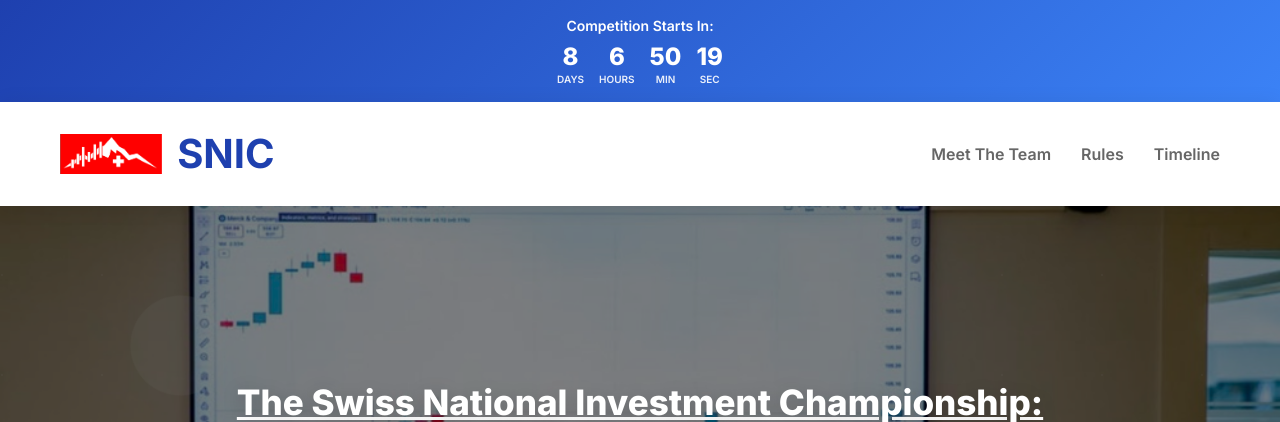
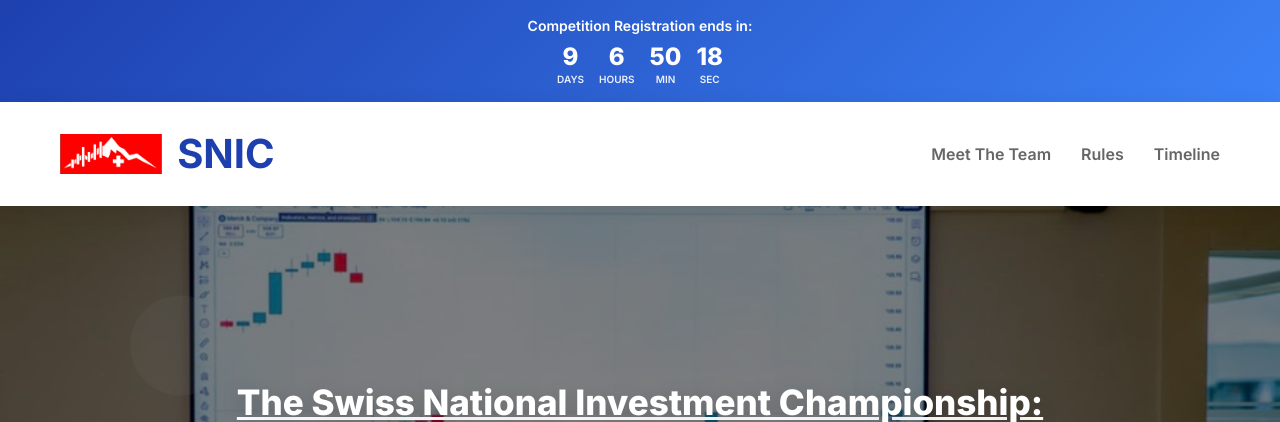
Before and after one commit to craftybytes/investment-championship, a Flask app: page / in a window 1280 px wide. Shown: the top 422 px of the page. Run offline with Flask 3, Linux system fonts and the light colour scheme.

Commit message:
comp start updated

```diff
--- a/templates/index.html
+++ b/templates/index.html
@@ -197,7 +197,7 @@
     </div>
 
     <div class="top-countdown">
-        <div>Competition Starts In:</div>
+        <div>Competition Registration ends in:</div>
         <div class="top-countdown-timer">
             <div class="top-countdown-item">
                 <div class="top-countdown-number" id="topDays">0</div>
@@ -355,7 +355,7 @@
         window.addEventListener('scroll', animateOnScroll);
         window.addEventListener('load', animateOnScroll);
 
-        const countdownDate = new Date('February 27, 2026 00:00:00').getTime();
+        const countdownDate = new Date('February 27, 2026 23:59:59').getTime();
         function updateCountdown() {
             const now = new Date().getTime();
             const distance = countdownDate - now;
@@ -368,7 +368,7 @@
             document.getElementById('topMinutes').textContent = minutes;
             document.getElementById('topSeconds').textContent = seconds;
             if (distance < 0) {
-                document.querySelector('.top-countdown').innerHTML = '<div style="padding: 15px;">Competition has started!</div>';
+                document.querySelector('.top-countdown').innerHTML = '<div style="padding: 15px;">Competition registration has ended!</div>';
             }
         }
         updateCountdown();
```
